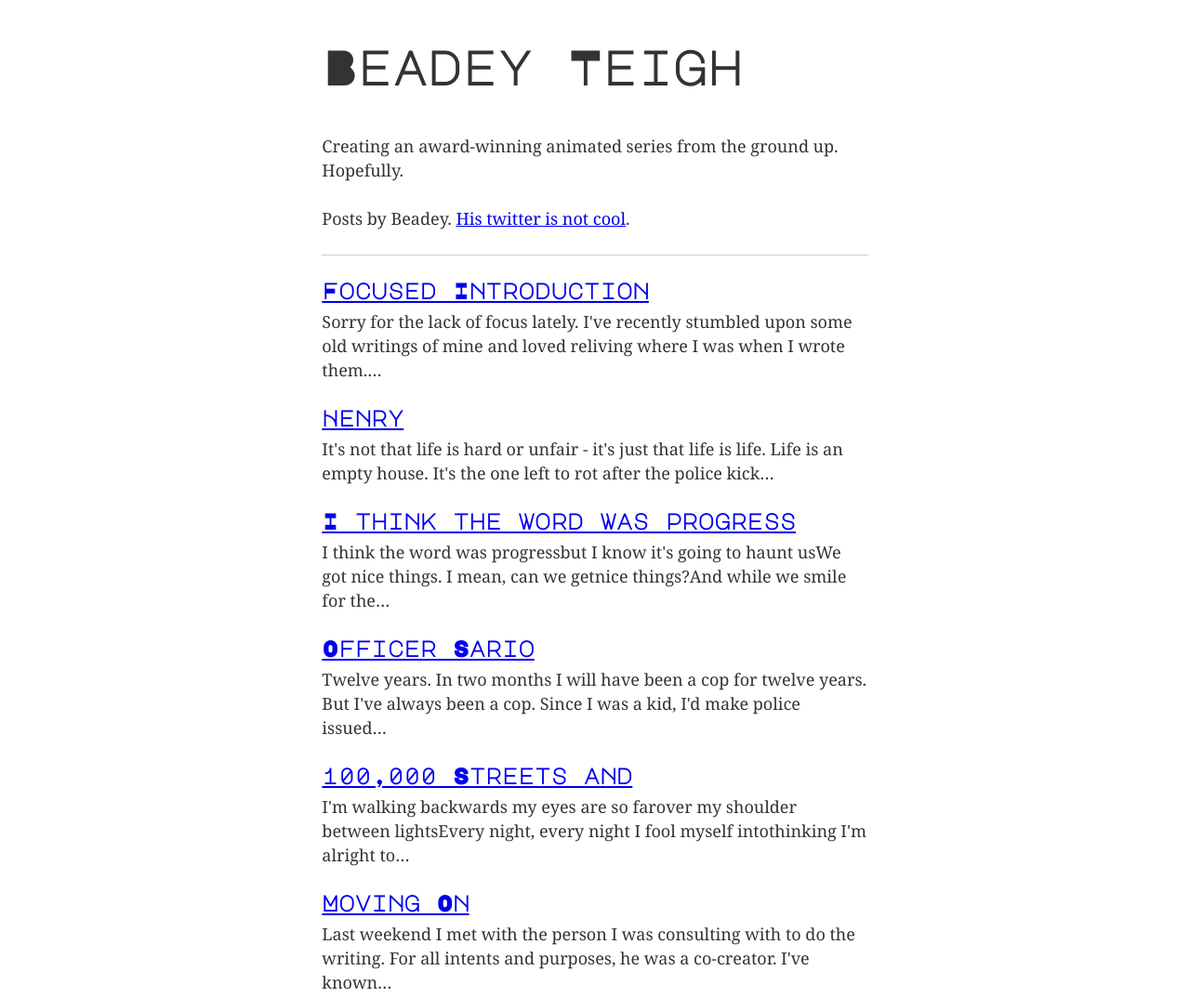
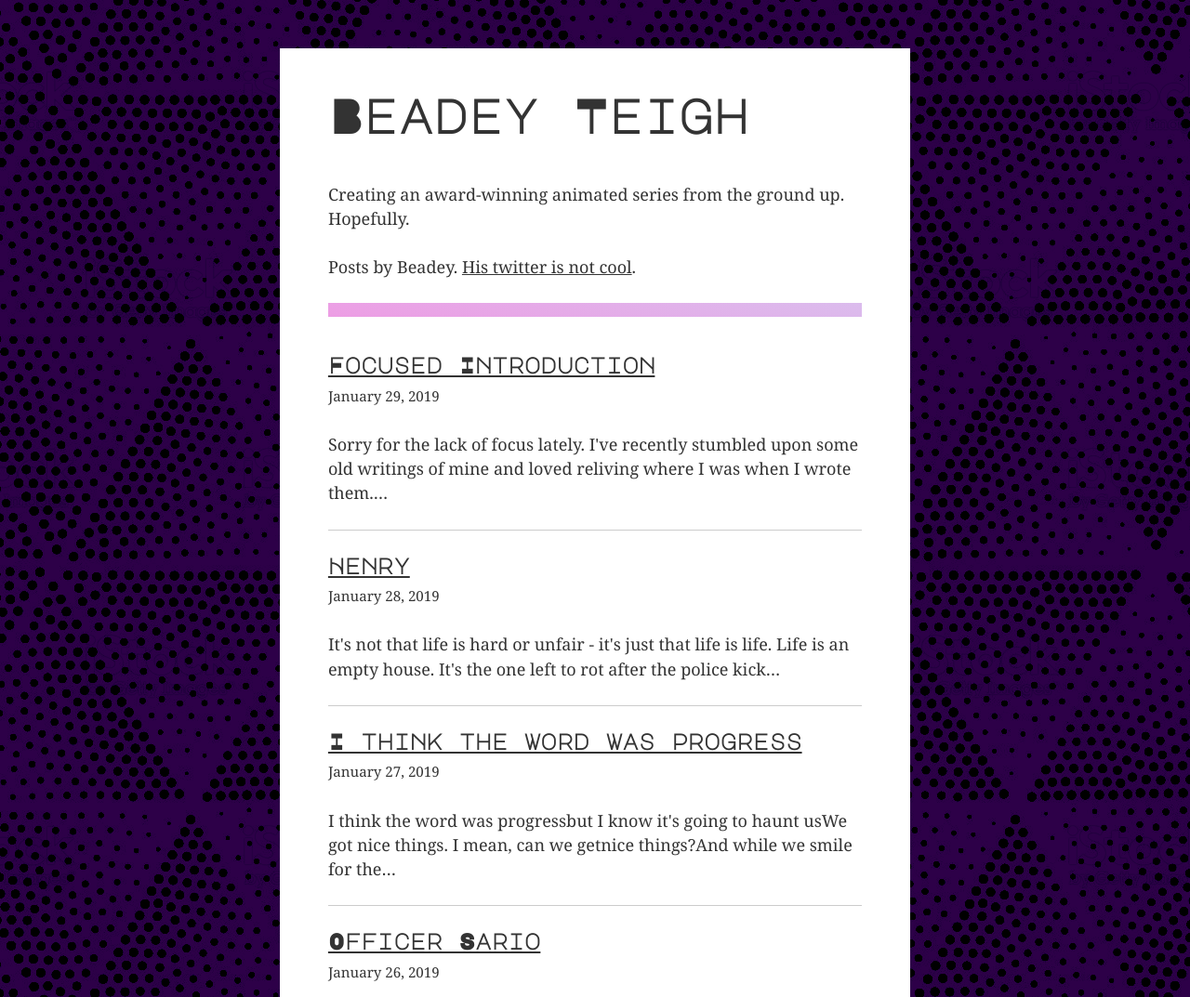
Before and after one commit to beadey/ffl-blog, a Gatsby site: page / in a window 1280 px wide. Shown: the top 1073 px of the page at 93% size. Built offline with nearby package versions, Linux system fonts and the light colour scheme; Gatsby itself is replaced by a stand-in of ours; some packages are replaced by stand-ins of ours.

Commit message:
adds disqus + some style updates

```diff
--- a/content/blog/19-01-29/index.md
+++ b/content/blog/19-01-29/index.md
@@ -10,7 +10,7 @@ Now, back to Future Football League, or I should probably say, a more devoted in
 
 For the past 10 years, I have been kicking around an idea for a TV show. The inspiration for the show came when Adult Swim announced they would have open admissions for TV shows. I raced to come up with an idea and ultimately landed on the idea of a show called _Tustard League_.
 
-Set in the future, _Tustard League_ followed 3 referees as they tried to solve crimes on and off the field. In this world, professional football had taken precedent over all government, so it would make sense that the referees actions had huge ramifications on the world. One aspect of the show is all the referees were living fart clouds. Like I said, I first wanted to pitch this to Adult Swim so don't hate.
+Set in the future, _Tustard League_ followed 3 referees as they tried to solve crimes on and off the field. In this world, professional football had taken precedent over all government, so it would make sense that the referees actions had huge ramifications on the world. One aspect of the show is all the referees were living fart clouds, and that Tustard was a synonym for a toot. Like I said, I first wanted to pitch this to Adult Swim so don't hate.
 
 After writing a pilot episode and parts to some follow up episodes, I came to a sad realization after about 2 years of work - I was pretty bad at character development and my scripts were terrible. I thought that all I needed to do was put this in front of enough people until someone took the idea, told me I was a genius and fixed it up for me so I could make a fortune on it.
 
--- a/package.json
+++ b/package.json
@@ -8,6 +8,7 @@
     "url": "https://github.com/gatsbyjs/gatsby/issues"
   },
   "dependencies": {
+    "disqus-react": "^1.0.5",
     "gatsby": "^2.0.76",
     "gatsby-image": "^2.0.22",
     "gatsby-plugin-feed": "^2.0.8",
@@ -30,7 +31,7 @@
     "react-dom": "^16.5.1",
     "react-helmet": "^5.2.0",
     "react-typography": "^0.16.13",
-    "typeface-major-mono-display": "^0.0.71",
+    "typeface-major-mono-display": "0.0.71",
     "typography": "^0.16.17"
   },
   "devDependencies": {
--- a/src/components/Bio.js
+++ b/src/components/Bio.js
@@ -1,8 +1,6 @@
 import React from 'react'
 import { StaticQuery, graphql } from 'gatsby'
 import Image from 'gatsby-image'
-
-import { rhythm } from '../utils/typography'
 
 function Bio() {
   return (
@@ -15,12 +13,14 @@ function Bio() {
             <p>{description}</p>
             <p>
               Posts by {author}.{` `}
-              <a href={`https://twitter.com/${social.twitter}`}>
+              <a
+                href={`https://twitter.com/${social.twitter}`}
+                style={{ color: `#333` }}
+              >
                 His twitter is not cool
               </a>
               .
             </p>
-            <hr />
           </React.Fragment>
         )
       }}
--- /dev/null
+++ b/src/components/HorizontalRule.js
@@ -0,0 +1,18 @@
+import React from 'react'
+import { rhythm } from '../utils/typography'
+
+function HorizontalRule() {
+  return (
+    <hr
+      style={{
+        border: 0,
+        backgroundColor: `rgb(237, 157, 228)`,
+        backgroundImage: `linear-gradient(15deg, rgb(237, 157, 228), #dbbced)`,
+        height: `15px`,
+        marginBottom: `${rhythm(1.5)}`,
+      }}
+    />
+  )
+}
+
+export default HorizontalRule
--- a/src/components/Layout.js
+++ b/src/components/Layout.js
@@ -22,7 +22,7 @@ class Layout extends React.Component {
             style={{
               boxShadow: `none`,
               textDecoration: `none`,
-              color: `inherit`,
+              color: `#333`,
             }}
             to={`/`}
           >
@@ -42,7 +42,7 @@ class Layout extends React.Component {
             style={{
               boxShadow: `none`,
               textDecoration: `none`,
-              color: `inherit`,
+              color: `#333`,
             }}
             to={`/`}
           >
@@ -54,15 +54,24 @@ class Layout extends React.Component {
     return (
       <div
         style={{
-          marginLeft: `auto`,
-          marginRight: `auto`,
-          maxWidth: rhythm(24),
-          padding: `${rhythm(1.5)} ${rhythm(3 / 4)}`,
+          backgroundColor: `rgb(45, 0, 72)`,
+          backgroundImage: `url(../bg.jpg)`,
+          backgroundBlendMode: `color-burn`,
+          padding: `${rhythm(2)} 0`,
         }}
       >
-        {header}
-        {children}
-        <footer>© {new Date().getFullYear()}, B. Teigh</footer>
+        <div
+          style={{
+            margin: `0 auto`,
+            maxWidth: rhythm(26),
+            padding: `${rhythm(1.5)} ${rhythm(2)}`,
+            backgroundColor: `white`,
+          }}
+        >
+          {header}
+          {children}
+          <footer>© {new Date().getFullYear()}, B. Teigh</footer>
+        </div>
       </div>
     )
   }
--- a/src/pages/index.js
+++ b/src/pages/index.js
@@ -3,8 +3,9 @@ import { Link, graphql } from 'gatsby'
 
 import Bio from '../components/Bio'
 import Layout from '../components/Layout'
+import HorizontalRule from '../components/HorizontalRule'
 import SEO from '../components/seo'
-import { rhythm } from '../utils/typography'
+import { rhythm, scale } from '../utils/typography'
 
 class BlogIndex extends React.Component {
   render() {
@@ -19,6 +20,7 @@ class BlogIndex extends React.Component {
           keywords={[`blog`, `tv writing`, `animation`, `comedy`]}
         />
         <Bio />
+        <HorizontalRule />
         {posts.map(({ node }) => {
           const title = node.frontmatter.title || node.fields.slug
           return (
@@ -28,11 +30,23 @@ class BlogIndex extends React.Component {
                   marginBottom: rhythm(1 / 4),
                 }}
               >
-                <Link style={{ boxShadow: `none` }} to={node.fields.slug}>
+                <Link
+                  style={{ boxShadow: `none`, color: `#333` }}
+                  to={node.fields.slug}
+                >
                   {title}
                 </Link>
               </h3>
+              <p
+                style={{
+                  ...scale(-1 / 4),
+                  display: `block`,
+                }}
+              >
+                {node.frontmatter.date}
+              </p>
               <p dangerouslySetInnerHTML={{ __html: node.excerpt }} />
+              <hr />
             </div>
           )
         })}
```
Also changed, not shown: src/templates/blog-post.js (+17 -10 lines), static/bg.jpg (added), 2 other files.
